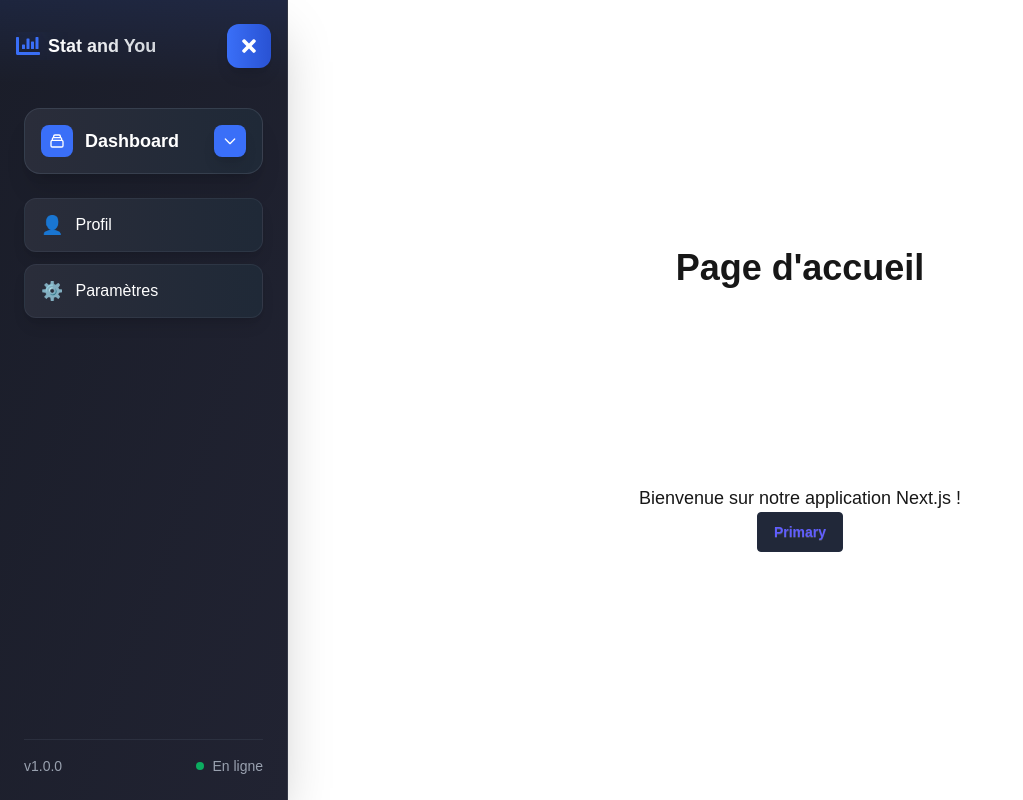
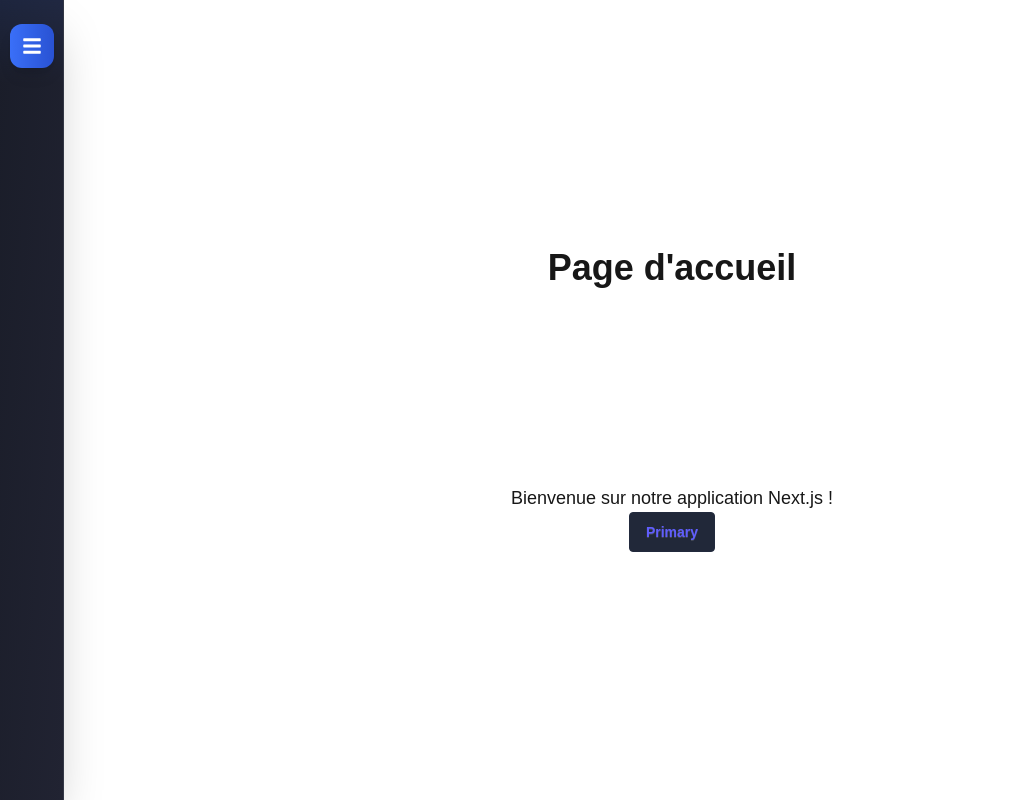
Before and after one commit to TISEPSE/Dashboard, a Next.js app: page / in a window 1280 px wide. Shown: the whole page, without its empty margins (0-1023 px from the left). Built offline with nearby package versions, Linux system fonts and the light colour scheme.

Commit message:
Pb marge résolus

```diff
--- a/src/app/components/Crypto/CryptoCard.jsx
+++ b/src/app/components/Crypto/CryptoCard.jsx
@@ -17,7 +17,7 @@ const Variation = ({label, value}) => (
 
 const CryptoCard = ({coin, currency, onAddClick, onInfoClick, index = 0, hasInteracted = false}) => {
   const shouldAnimate = true
-  const animationDelay = hasInteracted ? 0.01 : 0.03
+  const animationDelay = hasInteracted ? 0.02 : 0.05
 
   return (
     <div
@@ -30,7 +30,7 @@ const CryptoCard = ({coin, currency, onAddClick, onInfoClick, index = 0, hasInte
                  before:absolute before:inset-0 before:bg-gradient-to-r before:from-transparent before:via-white/5 before:to-transparent
                  before:transform before:-translate-x-full before:transition-transform before:duration-700
                  hover:before:translate-x-full ${
-                   shouldAnimate ? 'animate-[fadeInUp_0.3s_ease-out_forwards] opacity-0' : 'opacity-100'
+                   shouldAnimate ? 'animate-[fadeInUp_0.5s_ease-out_forwards] opacity-0' : 'opacity-100'
                  }`}
       style={{
         animationDelay: `${index * animationDelay}s`
--- a/src/app/components/Crypto/CryptoDashboard.jsx
+++ b/src/app/components/Crypto/CryptoDashboard.jsx
@@ -16,6 +16,7 @@ const CryptoDashboard = ({isNavOpen, setIsNavOpen}) => {
   const {setCryptoPaginationData} = useCryptoContext()
   const [currentPage, setCurrentPage] = useState(1)
   const [hasInteracted, setHasInteracted] = useState(false)
+  const [showFavorites, setShowFavorites] = useState(false)
 
   // Récupération des préférences
   const {
@@ -151,20 +152,35 @@ const CryptoDashboard = ({isNavOpen, setIsNavOpen}) => {
 
       {/* Contenu principal */}
       <div className="max-w-9xl mx-auto px-6 py-6 pb-24 sm:pb-6">
-        {/* Informations sur le cache */}
-        {cacheStatus.isCached && (
-          <div className="mb-4 bg-blue-500/10 border border-blue-500/30 rounded-lg p-3 flex items-center gap-3">
-            <div className="w-4 h-4 bg-blue-500/20 rounded-full flex items-center justify-center">
-              <span className="text-xs text-blue-400">📦</span>
+
+        {/* Section Favoris */}
+        <div className="mb-6">
+          <button
+            onClick={() => setShowFavorites(!showFavorites)}
+            className="flex items-center gap-3 bg-gradient-to-r from-[#2A2D3A] to-[#1f2937] border border-gray-600/30 hover:border-[#3A6FF8]/40 text-white px-6 py-4 rounded-xl transition-all duration-300 hover:shadow-lg hover:shadow-[#3A6FF8]/20 group"
+          >
+            <div className="w-10 h-10 bg-[#3A6FF8] rounded-full flex items-center justify-center group-hover:scale-110 transition-transform duration-300">
+              <span className="text-white text-xl">⭐</span>
             </div>
-            <div className="flex-1 text-sm">
-              <span className="text-blue-400 font-medium">Cache actif</span>
-              <span className="text-gray-300 ml-2">
-                {totalCryptos} cryptos • Dernière MAJ: {cacheStatus.cacheAge}s
-              </span>
+            <div className="flex-1 text-left">
+              <h2 className="text-xl font-semibold">Favoris</h2>
+              <p className="text-gray-400 text-sm">Gérez vos cryptomonnaies favorites</p>
             </div>
-          </div>
-        )}
+            <div className="text-[#3A6FF8] group-hover:translate-x-1 transition-transform duration-300">
+              <svg className="w-5 h-5" fill="none" stroke="currentColor" viewBox="0 0 24 24">
+                <path strokeLinecap="round" strokeLinejoin="round" strokeWidth={2} d="M9 5l7 7-7 7" />
+              </svg>
+            </div>
+          </button>
+
+          {showFavorites && (
+            <div className="mt-4 bg-gradient-to-r from-[#2A2D3A] to-[#1f2937] border border-gray-600/30 rounded-xl p-6 animate-[fadeInUp_0.3s_ease-out_forwards]">
+              <p className="text-center text-gray-400 py-8">
+                Aucun favori pour le moment. Cliquez sur "Ajouter" sur une crypto pour l'ajouter à vos favoris.
+              </p>
+            </div>
+          )}
+        </div>
 
         {/* Notification de retry */}
         {isRetrying && cryptos.length > 0 && (
--- a/src/app/components/navbar.jsx
+++ b/src/app/components/navbar.jsx
@@ -128,15 +128,13 @@ export default function Navbar({isOpen, setIsOpen}) {
           md:top-0 md:left-0 md:h-screen md:border-r
           ${
             isOpen
-              ? "md:w-72 inset-0 w-full h-full"
+              ? "md:w-64 inset-0 w-full h-full"
               : "md:w-16 md:min-w-[64px] -left-full w-0 h-0"
           }
         `}
-        onMouseEnter={() => setIsOpen(true)}
-        onMouseLeave={() => setIsOpen(false)}
       >
         <div
-          className={`flex items-center justify-between p-4 pt-6 text-lg font-bold bg-gradient-to-b from-[#3A6FF8]/10 via-[#3A6FF8]/5 to-transparent ${
+          className={`flex items-center justify-between p-4 pt-6 text-xl font-bold bg-gradient-to-b from-[#3A6FF8]/10 via-[#3A6FF8]/5 to-transparent ${
             isOpen ? "gap-2" : "md:justify-center"
           }`}
           style={{minHeight: "72px"}}
@@ -210,7 +208,7 @@ export default function Navbar({isOpen, setIsOpen}) {
                   <span className="text-lg">Dashboard</span>
                 </div>
                 <div
-                  className={`w-8 h-8 flex items-center justify-center bg-[#3A6FF8] rounded-lg transition-transform duration-300 ease-in-out shadow-lg ${
+                  className={`w-8 h-8 flex items-center justify-center text-gray-400 transition-transform duration-300 ease-in-out ${
                     dashboardOpen ? "rotate-180" : ""
                   }`}
                 >
--- a/src/app/layout.jsx
+++ b/src/app/layout.jsx
@@ -20,7 +20,7 @@ export default function RootLayout({ children }) {
           <Navbar isOpen={isOpen} setIsOpen={setIsOpen} />
           <main
             className={`transition-all duration-300 ease-in-out ${
-              isOpen ? "md:ml-80" : "md:ml-16"
+              isOpen ? "md:ml-64" : "md:ml-16"
             }`}
           >
             {children}
```
